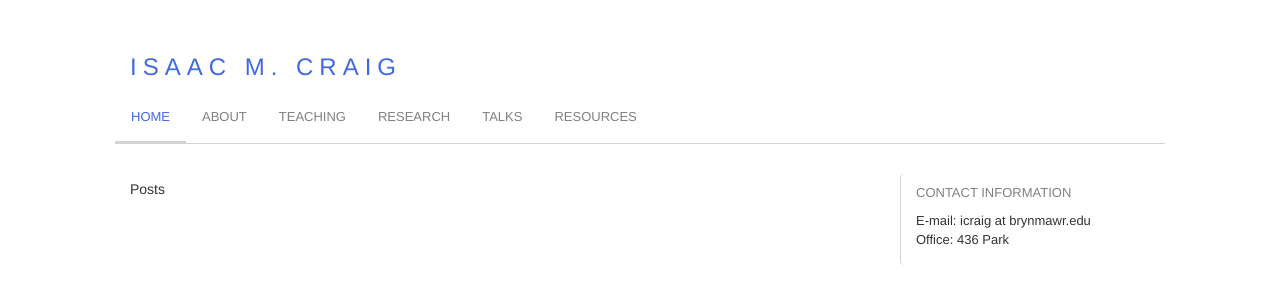
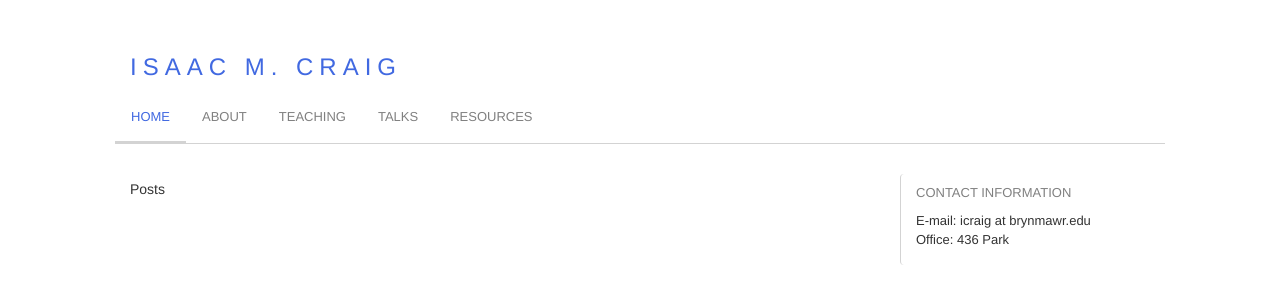
Before and after one commit to isundberg/isaacmc.github.io, a Jekyll site: the page built from README.md, in a window 1280 px wide. Shown: the top 283 px of the page. Built offline with Jekyll 4.4.1, drawn with Linux system fonts in a browser that asks for light colours; our own code applies the rules of GitHub Pages for plain Markdown files.

Commit message:
Update header.html

```diff
--- a/_includes/header.html
+++ b/_includes/header.html
@@ -6,7 +6,7 @@
         <li><a href="{{ site.baseurl }}/" {% if current[1] == nil %}class="active"{% endif %}>Home</a></li>
         <li><a href="/about/index.html" {% if current[1] == 'about' %}class="active"{% endif %}>About</a></li>
         <li><a href="/teaching/index.html" {% if current[1] == 'teaching' %}class="active"{% endif %}>Teaching</a></li>
-        <li><a href="/research/index.html" {% if current[1] == 'research' %}class="active"{% endif %}>Research</a></li>
+        <!-- <li><a href="/research/index.html" {% if current[1] == 'research' %}class="active"{% endif %}>Research</a></li> -->
         <li><a href="/talks/index.html" {% if current[1] == 'talks' %}class="active"{% endif %}>Talks</a></li>
         <li><a href="/resources/index.html" {% if current[1] == 'resources' %}class="active"{% endif %}>Resources</a></li>
     </ul>
```
